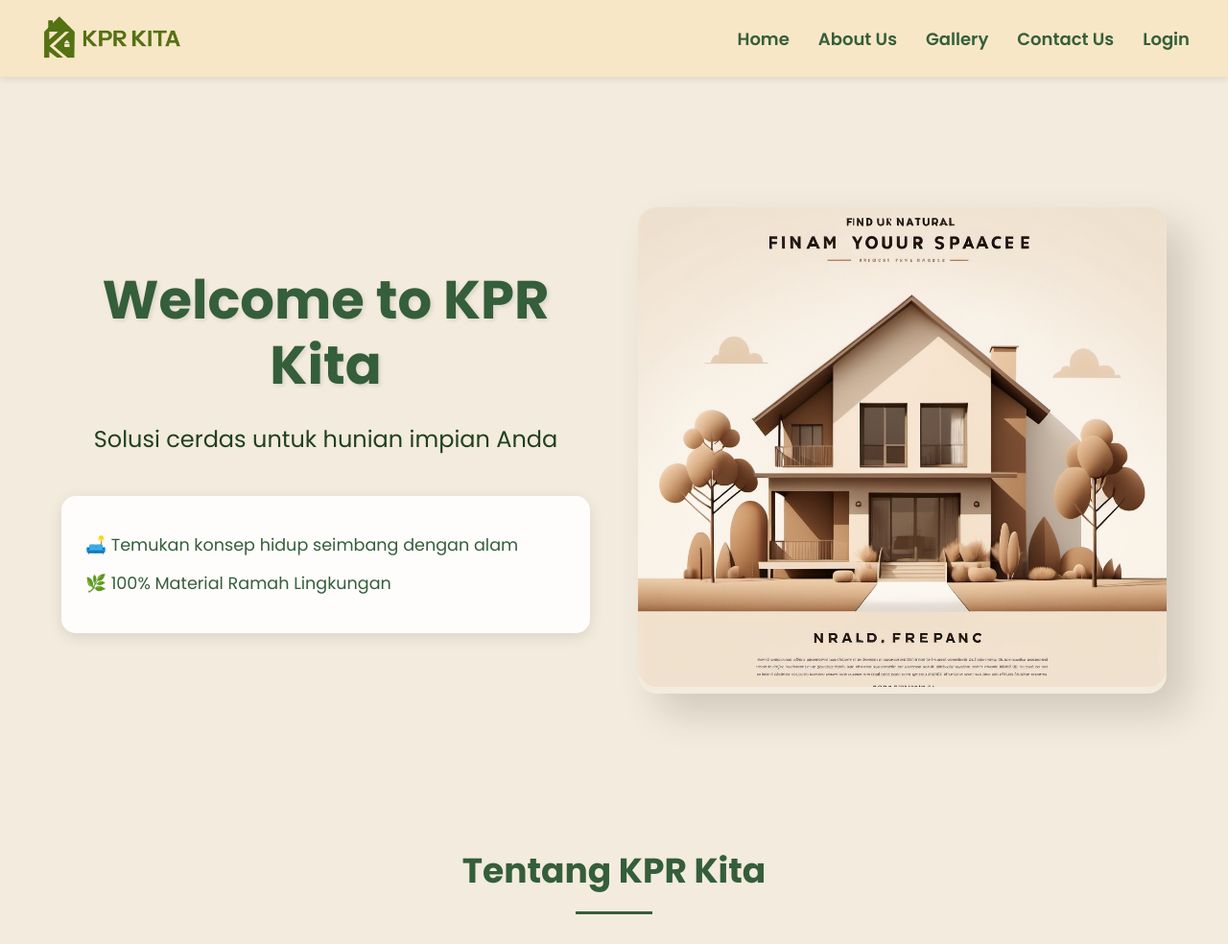
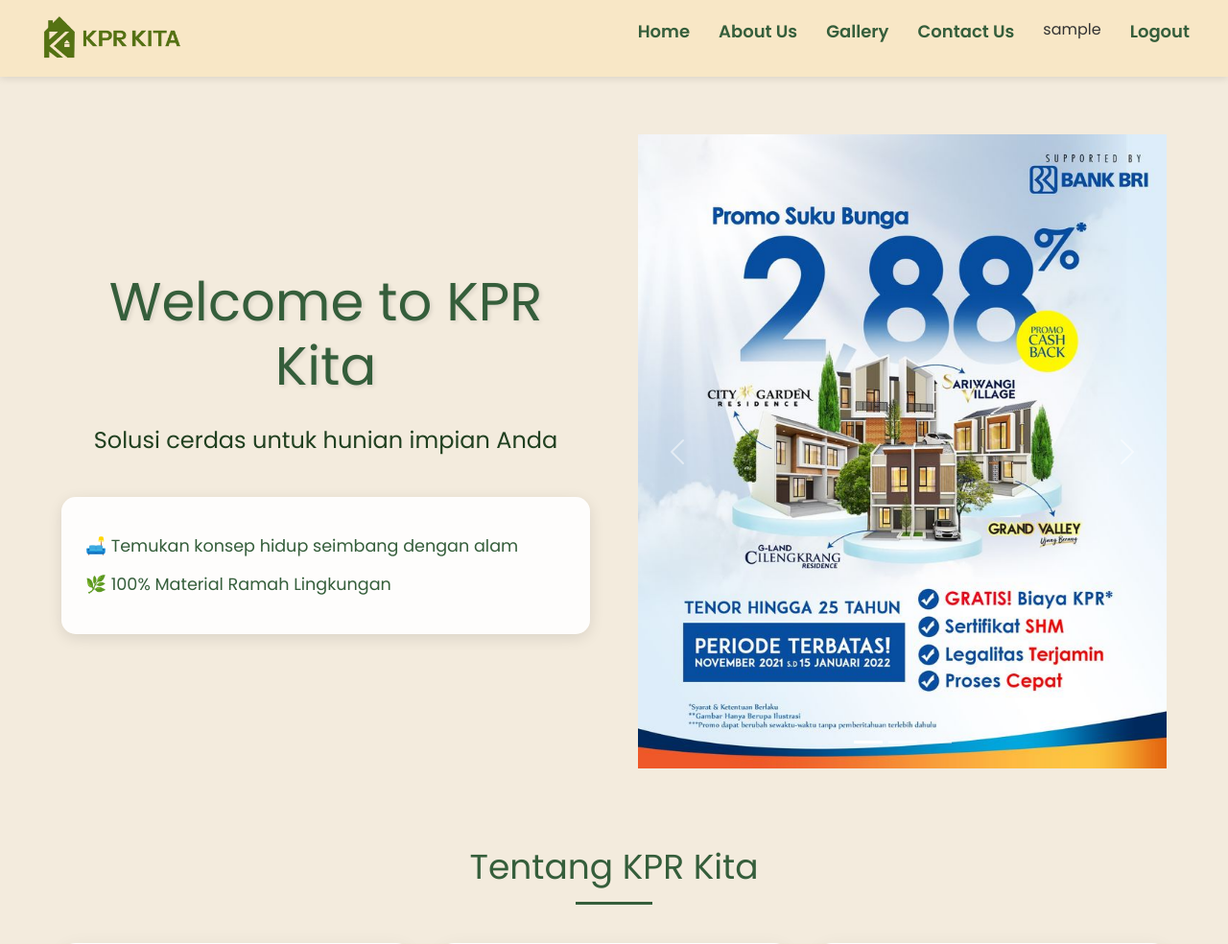
Before and after one commit to Barafa-Ab/web_project, a PHP site: page /dashboard.php in a window 1280 px wide. Shown: the top 984 px of the page at 96% size. Run offline with PHP 8.4, Linux system fonts and the light colour scheme; the visitor is signed in with stand-in values (Sample User, id 1).

Commit message:
Update tambah session dashboard.php

```diff
--- a/dashboard.php
+++ b/dashboard.php
@@ -1,11 +1,21 @@
+<?php
+session_start();
+if (!isset($_SESSION['username'])) {
+    header("Location: index.html");
+    exit();
+}
+?>
+
 <!DOCTYPE html>
 <html lang="en">
 <head>
     <meta charset="UTF-8" />
     <meta name="viewport" content="width=device-width, initial-scale=1.0"/>
     <title>KPR Kita</title>
+    <link href='https://unpkg.com/boxicons@2.1.4/css/boxicons.min.css' rel='stylesheet'>
+    <link href="https://cdn.jsdelivr.net/npm/bootstrap@5.3.3/dist/css/bootstrap.min.css" rel="stylesheet">
+    <script src="https://cdn.jsdelivr.net/npm/bootstrap@5.3.3/dist/js/bootstrap.bundle.min.js"></script>
     <link rel="stylesheet" href="css/index.css"/>
-    <link href='https://unpkg.com/boxicons@2.1.4/css/boxicons.min.css' rel='stylesheet'>
 </head>
 <body>
 
@@ -17,7 +27,8 @@
                 <li><a href="#about">About Us</a></li>
                 <li><a href="#gallery">Gallery</a></li>
                 <li><a href="#contact">Contact Us</a></li>
-                <li><a href="Login.php">Login</a></li>
+                <li><?php echo $_SESSION['username']; ?></li>
+                <li><a href="php/logout.php">Logout</a></li>
             </ul>
         </nav>
     </header>
@@ -33,11 +44,34 @@
                       <p>🌿 100% Material Ramah Lingkungan</p>
                   </div>
               </div>
-              <div class="hero-image">
-                  <img src="images/home5.jpg"
-                      alt="Konsep Hunian Alami"
-                      class="featured-image">
-                  <div class="image-overlay"></div>
+
+              <div class="caursel">
+                <div id="carouselExampleIndicators" class="carousel slide">
+                    <div class="carousel-indicators">
+                        <button type="button" data-bs-target="#carouselExampleIndicators" data-bs-slide-to="0" class="active" aria-current="true" aria-label="Slide 1"></button>
+                        <button type="button" data-bs-target="#carouselExampleIndicators" data-bs-slide-to="1" aria-label="Slide 2"></button>
+                        <button type="button" data-bs-target="#carouselExampleIndicators" data-bs-slide-to="2" aria-label="Slide 3"></button>
+                    </div>
+                <div class="carousel-inner">
+                <div class="carousel-item active">
+                    <img src="assets/images/bri.jpg" class="d-block w-100" alt="bri">
+                </div>
+                <div class="carousel-item">
+                    <img src="assets/images/mandiri.jpg" class="d-block w-100" alt="mandiri">
+                </div>
+                <div class="carousel-item">
+                    <img src="assets/images/btn.jpg" class="d-block w-100" alt="btn">
+                </div>
+
+                </div>
+                <button class="carousel-control-prev" type="button" data-bs-target="#carouselExampleIndicators" data-bs-slide="prev">
+                  <span class="carousel-control-prev-icon" aria-hidden="true"></span>
+                  <span class="visually-hidden">Previous</span>
+                </button>
+                <button class="carousel-control-next" type="button" data-bs-target="#carouselExampleIndicators" data-bs-slide="next">
+                  <span class="carousel-control-next-icon" aria-hidden="true"></span>
+                  <span class="visually-hidden">Next</span>
+                </button>
               </div>
           </div>
         </section>
```
